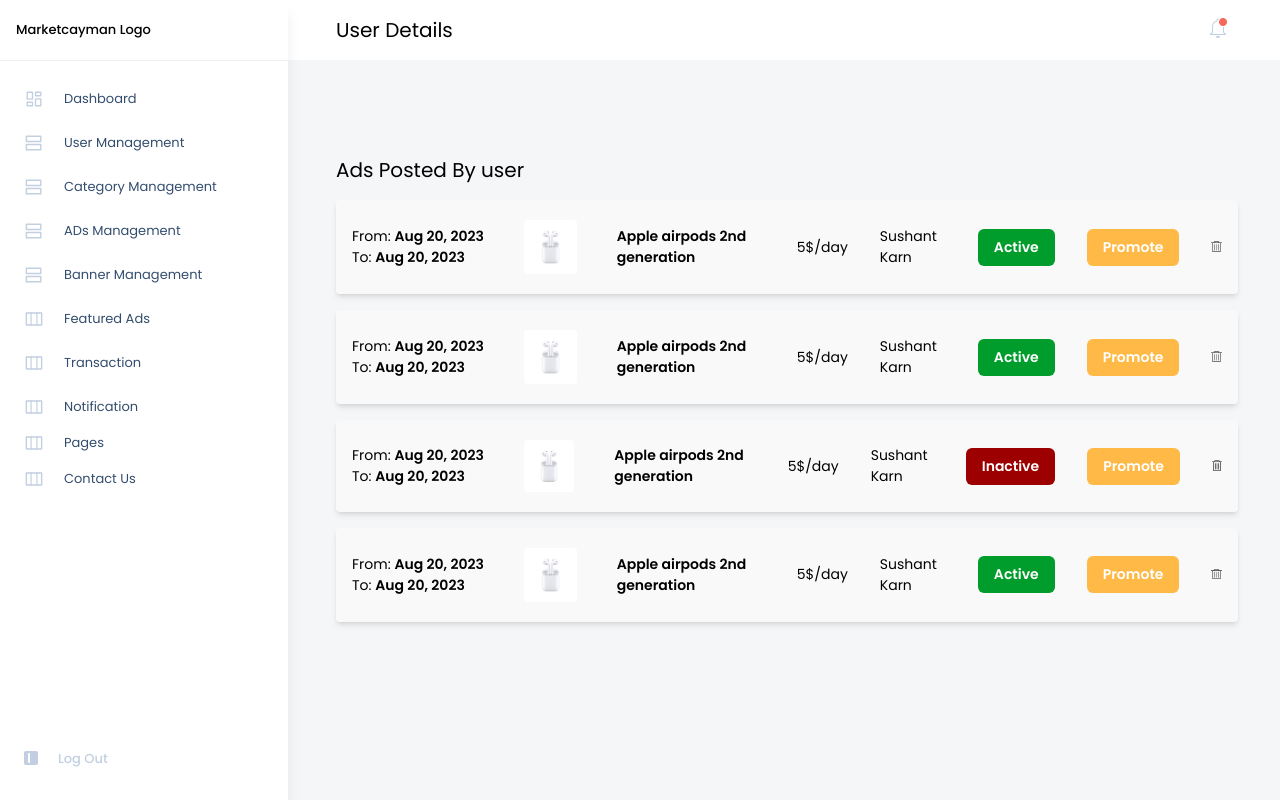
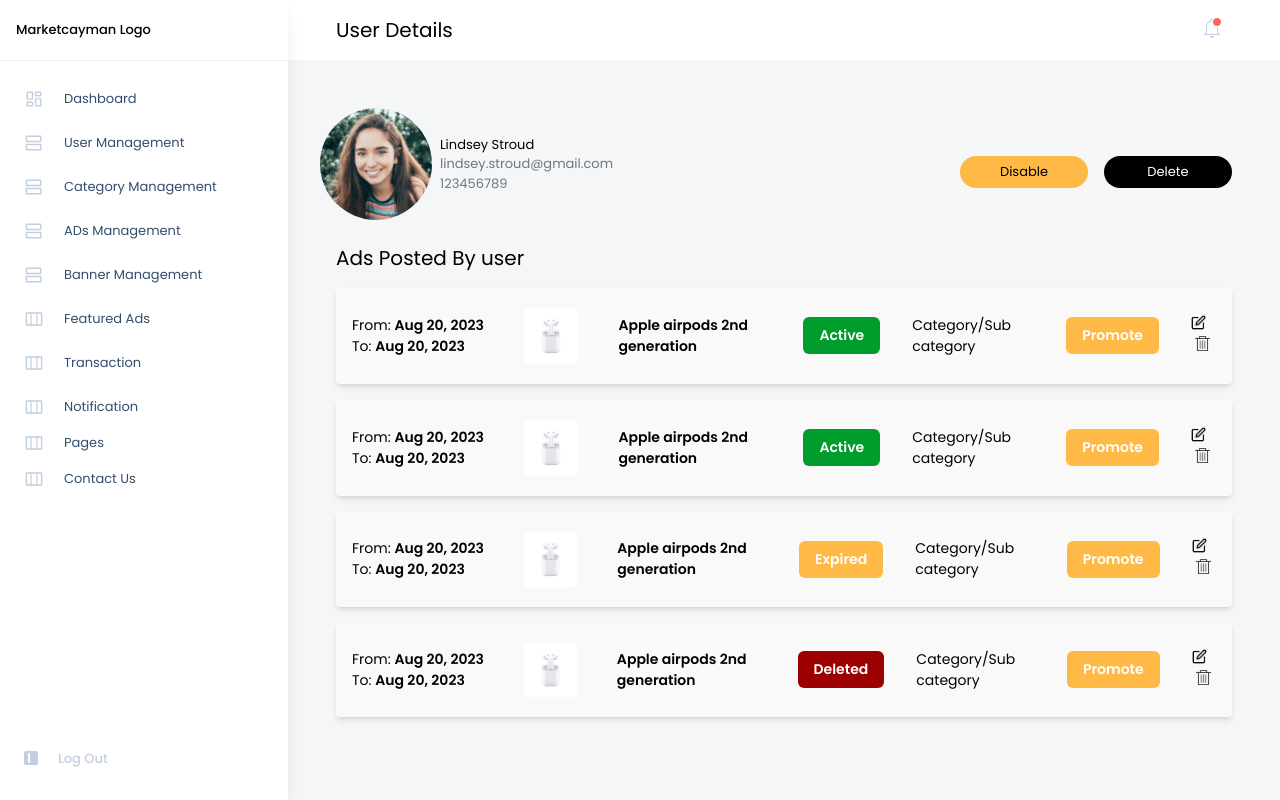
Before and after one commit to srestamalla/adminPanelHoostly, a React (Vite) app in the folder frontend/: page /user-details in a window 1280 px wide. Built offline with nearby package versions, Linux system fonts and the light colour scheme.

Commit message:
[feat] working on about us, terms and conditions and privacy policy pages ui and responsiveness

```diff
--- a/frontend/package.json
+++ b/frontend/package.json
@@ -10,6 +10,7 @@
     "preview": "vite preview"
   },
   "dependencies": {
+    "@tinymce/tinymce-react": "^4.3.2",
     "formik": "^2.4.5",
     "react": "^18.2.0",
     "react-dom": "^18.2.0",
--- /dev/null
+++ b/frontend/src/components/TinyMceEditor/index.jsx
@@ -0,0 +1,63 @@
+import React, { useRef } from "react";
+import { Editor } from "@tinymce/tinymce-react";
+import CustomButton from "../../shared/CustomButton";
+
+const TinyMceEditor = () => {
+  const editorRef = useRef(null);
+  const log = () => {
+    if (editorRef.current) {
+      console.log(editorRef.current.getContent());
+    }
+  };
+  return (
+    <>
+      <Editor
+        apiKey="2o1iuwvyqimc4wvu04gwm25li6krurffwl3qra781smd55i4"
+        onInit={(evt, editor) => (editorRef.current = editor)}
+        initialValue="<p>This is the initial content of the editor.</p>"
+        init={{
+          height: 400,
+          menubar: false,
+          plugins: [
+            "advlist",
+            "autolink",
+            "lists",
+            "link",
+            "image",
+            "charmap",
+            "preview",
+            "anchor",
+            "searchreplace",
+            "visualblocks",
+            "code",
+            "fullscreen",
+            "insertdatetime",
+            "media",
+            "table",
+            "code",
+            "help",
+            "wordcount",
+          ],
+          toolbar:
+            "undo redo | blocks | " +
+            "bold italic forecolor | alignleft aligncenter " +
+            "alignright alignjustify | bullist numlist outdent indent | " +
+            "removeformat | help",
+          content_style:
+            "body { font-family:Helvetica,Arial,sans-serif; font-size:14px }",
+        }}
+      />
+      <div className="md:px-4 space-x-2 md:space-x-4 pt-4 md:pt-8 pb-4 flex items-center text-[13px] justify-end ">
+        <button className="bg-black text-white text-[9px] w-16 px-2 py-1 md:text-sm md:w-28 md:px-4 md:py-2 rounded-sm">
+          Cancel
+        </button>
+        <button className="bg-primaryYellow text-black text-[9px] md:text-sm w-16 px-2 py-1 md:w-28 md:px-4 md:py-2 rounded-sm">
+          Update
+        </button>
+      </div>
+      <button onClick={log}>Log editor content</button>
+    </>
+  );
+};
+
+export default TinyMceEditor;
--- /dev/null
+++ b/frontend/src/data/adsPostedByUserData.jsx
@@ -0,0 +1,38 @@
+import airPodsImg from "../assets/images/airPodsImg.png";
+
+export const adsPostedByUserData = [
+  {
+    id: 1,
+    from: "Aug 20, 2023",
+    to: "Aug 20, 2023",
+    image: airPodsImg,
+    featuredAdsName: "Apple airpods 2nd generation",
+    status: "Active",
+  },
+  {
+    id: 2,
+    from: "Aug 20, 2023",
+    to: "Aug 20, 2023",
+    image: airPodsImg,
+    featuredAdsName: "Apple airpods 2nd generation",
+    status: "Active",
+  },
+  {
+    id: 3,
+    from: "Aug 20, 2023",
+    to: "Aug 20, 2023",
+    image: airPodsImg,
+    featuredAdsName: "Apple airpods 2nd generation",
+    status: "Expired",
+  },
+  {
+    id: 4,
+    from: "Aug 20, 2023",
+    to: "Aug 20, 2023",
+    image: airPodsImg,
+    featuredAdsName: "Apple airpods 2nd generation",
+    status: "Deleted",
+  },
+];
+
+export default adsPostedByUserData;
--- a/frontend/src/pages/Pages/AboutUs.jsx
+++ b/frontend/src/pages/Pages/AboutUs.jsx
@@ -1,16 +1,30 @@
 import React from "react";
 import Layout from "../../containers/layouts";
+import TinyMceEditor from "../../components/TinyMceEditor";
 
 const AboutUs = () => {
   return (
     <>
       <Layout pageTitle="About Us Page">
-        <div className="bg-white">
+        <div className="bg-white m-4 p-4 md:p-8 text-[9px] md:text-sm">
           <div>
-            Update Page <span>Modify existing page</span>
+            Update Page{" "}
+            <span className="text-[7px] md:text-[12px]">
+              Modify existing page
+            </span>
           </div>
-
-          <div></div>
+          <div className="pt-4">Page Title</div>
+          <div className="text-[7px] md:text-[12px] pt-4">About Us</div>
+          <hr className=" text-green" />
+          <div className="pt-4">
+            Page Content{" "}
+            <span className="text-[7px] md:text-[12px]">
+              Full HTML Supported
+            </span>
+          </div>
+          <div className="pt-4">
+            <TinyMceEditor />
+          </div>
         </div>
       </Layout>
     </>
--- a/frontend/src/pages/Pages/PrivacyPolicy.jsx
+++ b/frontend/src/pages/Pages/PrivacyPolicy.jsx
@@ -1,14 +1,32 @@
 import React from "react";
 import Layout from "../../containers/layouts";
+import TinyMceEditor from "../../components/TinyMceEditor";
 
 const PrivacyPolicy = () => {
   return (
     <>
-      <Layout pageTitle="PrivacyPolicy">
+      <Layout pageTitle="Privacy Policy">
         <div>
-          <h2 className="text-2xl font-semibold mb-4">
-            Welcome to the PrivacyPolicy
-          </h2>
+          <div className="bg-white m-4 p-4 md:p-8 text-[9px] md:text-sm">
+            <div>
+              Update Page{" "}
+              <span className="text-[7px] md:text-[12px]">
+                Modify existing page
+              </span>
+            </div>
+            <div className="pt-4">Page Title</div>
+            <div className="text-[7px] md:text-[12px] pt-4">Privacy Policy</div>
+            <hr className=" text-green" />
+            <div className="pt-4">
+              Page Content{" "}
+              <span className="text-[7px] md:text-[12px]">
+                Full HTML Supported
+              </span>
+            </div>
+            <div className="pt-4">
+              <TinyMceEditor />
+            </div>
+          </div>
         </div>
       </Layout>
     </>
--- a/frontend/src/pages/Pages/TermsAndConditions.jsx
+++ b/frontend/src/pages/Pages/TermsAndConditions.jsx
@@ -1,14 +1,32 @@
 import React from "react";
 import Layout from "../../containers/layouts";
+import TinyMceEditor from "../../components/TinyMceEditor";
 
 const TermsAndConditions = () => {
   return (
     <>
-      <Layout pageTitle="TermsAndConditions">
-        <div>
-          <h2 className="text-2xl font-semibold mb-4">
-            Welcome to the TermsAndConditions
-          </h2>
+      <Layout pageTitle="Terms And Conditions">
+        <div className="bg-white m-4 p-4 md:p-8 text-[9px] md:text-sm">
+          <div>
+            Update Page{" "}
+            <span className="text-[7px] md:text-[12px]">
+              Modify existing page
+            </span>
+          </div>
+          <div className="pt-4">Page Title</div>
+          <div className="text-[7px] md:text-[12px] pt-4">
+            Terms And Conditions
+          </div>
+          <hr className=" text-green" />
+          <div className="pt-4">
+            Page Content{" "}
+            <span className="text-[7px] md:text-[12px]">
+              Full HTML Supported
+            </span>
+          </div>
+          <div className="pt-4">
+            <TinyMceEditor />r
+          </div>
         </div>
       </Layout>
     </>
--- a/frontend/src/pages/UserDetails/index.jsx
+++ b/frontend/src/pages/UserDetails/index.jsx
@@ -2,17 +2,61 @@ import React from "react";
 import Layout from "../../containers/layouts";
 import featuredAdsData from "../../data/featuredAdsData";
 import deleteIcon from "../../assets/icons/deleteIcon.svg";
+import editIcon from "../../assets/icons/editIcon.svg";
+import lindseyStroudProfile from "../../assets/images/lindseyStroudProfile.png";
+import CustomButton from "../../shared/CustomButton";
+import adsPostedByUserData from "../../data/adsPostedByUserData";
 
 const UserDetails = () => {
   return (
     <>
       <Layout pageTitle="User Details">
-        <div className="px-4 pt-20">
-          <div className="md:px-4">
+        <div className="px-4 pt-8">
+          <div className="flex justify-between">
+            <div className="flex space-x-2 items-center">
+              <div>
+                <img
+                  className="inline-block h-12 w-12 md:h-28 md:w-28 rounded-full ring-white"
+                  src={lindseyStroudProfile}
+                  alt="User Profile thumbnail"
+                />
+              </div>
+              <div className="text-[9px] md:text-[13px]">
+                <div className="text-semibold">Lindsey Stroud</div>
+                <div className="text-tableGray">lindsey.stroud@gmail.com</div>
+                <div className="text-tableGray">123456789</div>
+              </div>
+            </div>
+            <div className="space-y-1 md:space-y-0 md:px-4 md:space-x-4 pt-8 pb-4 md:flex md:items-center text-xs md:text-[13px] justify-end ">
+              <div>
+                <CustomButton
+                  bgColor="primaryYellow"
+                  textColor="black"
+                  label="Disable"
+                  onClick={() => {
+                    // Handle Approve button click
+                  }}
+                  smallDeviceWidth="32"
+                />
+              </div>
+              <div>
+                <CustomButton
+                  bgColor="black"
+                  textColor="white"
+                  label="Delete"
+                  onClick={() => {
+                    // Handle Approve button click
+                  }}
+                  smallDeviceWidth="32"
+                />
+              </div>
+            </div>
+          </div>
+          <div className="pt-6 md:px-4">
             <p className="text-sm md:text-xl font-normal">Ads Posted By user</p>
           </div>
           <div className="md:px-4">
-            {featuredAdsData.map((item, index) => (
+            {adsPostedByUserData.map((item, index) => (
               <div
                 key={index}
                 className="py-2 rounded bg-offWhite shadow-md text-[9px] md:text-[14px] flex justify-center items-center mt-4 w-screen md:w-auto"
@@ -25,7 +69,7 @@ const UserDetails = () => {
                     To: <span className="font-semibold">{item.to}</span>
                   </div>
                 </div>
-                <div className=" mx-2 md:px-4 py-3 ">
+                <div className="mx-2 md:px-4 py-3 ">
                   <img
                     src={item.image}
                     alt={`${item.name} Image`}
@@ -35,25 +79,31 @@ const UserDetails = () => {
                 <div className="px-1  md:px-4 py-3 font-semibold w-60">
                   {item.featuredAdsName}
                 </div>
-                <div className="px-1 md:px-4 py-3 font-normal">
-                  {item.price}
-                </div>
-                <div className="px-1 md:px-4 py-3 font-normal">{item.name}</div>
                 <div className="px-1 md:px-4 py-3 font-semibold">
                   <button
                     className={`${
-                      item.status === "Active" ? "bg-green" : "bg-red"
+                      item.status === "Active"
+                        ? "bg-green"
+                        : item.status === "Expired"
+                        ? "bg-primaryYellow"
+                        : "bg-red"
                     } text-white px-1 md:px-4 py-2 rounded-md`}
                   >
                     {item.status}
                   </button>
+                </div>
+                <div className="px-1 md:px-4 py-3 font-normal">
+                  Category/Sub category
                 </div>
                 <div className="px-1 md:px-4 py-3 font-semibold">
                   <button className="bg-primaryYellow text-white px-1 md:px-4 py-2 rounded-md">
                     Promote
                   </button>
                 </div>
-                <div className="px-1 md:px-4 py-3 w-20 md:w-auto">
+                <div className="px-1 md:space-x-1 md:px-4 py-3 w-24 md:w-auto">
+                  <button>
+                    <img src={editIcon} alt="edit icon" />
+                  </button>
                   <button>
                     <img src={deleteIcon} alt="Bin icon" />
                   </button>
--- a/frontend/src/pages/UserManagement/index.jsx
+++ b/frontend/src/pages/UserManagement/index.jsx
@@ -95,7 +95,7 @@ const UserManagement = () => {
                           className="inline-block h-3 w-3 md:h-6 md:w-6 rounded-full ring-white"
                           src={item.image}
                           alt="User Profile thumbnail"
-                        ></img>
+                        />
                         {item.name}
                       </div>
                     </td>
```
Also changed, not shown: frontend/src/assets/images/lindseyStroudProfile.png (added), 1 other file (tests, documents, lock files or other folders).
